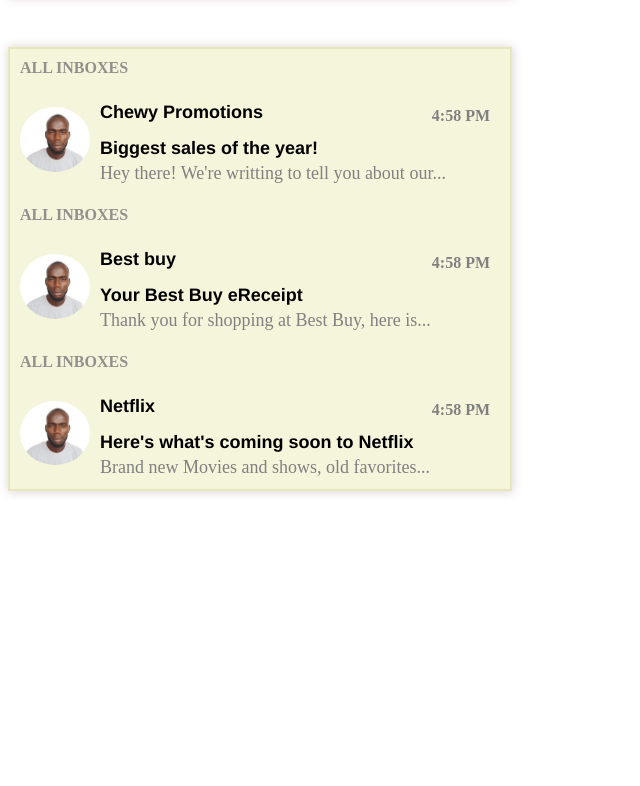
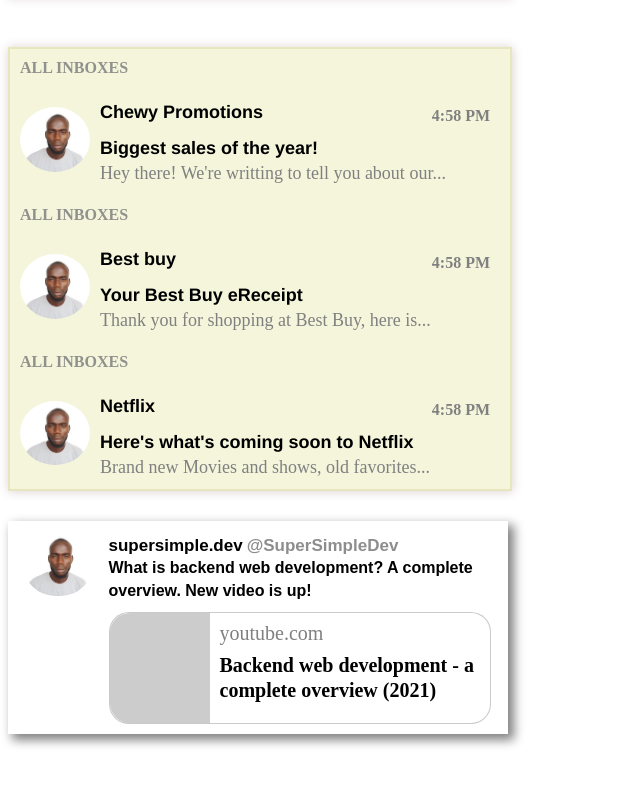
Before and after one commit to Yakub-Ojo/SimpleDevCssTutorials, a plain HTML site: page index.html in a window 1280 px wide. Shown: the part 1656-2442 px from the top of the page, without its empty margins (0-640 px from the left). Drawn offline with Linux system fonts and the light colour scheme.

Commit message:
complete design 13f added

```diff
--- a/index.html
+++ b/index.html
@@ -564,6 +564,33 @@
       </div>
     </div>
 
+    <div class="twitter-account">
+      <div class="twitter-account-pic">
+        <img src="passport.jpeg" alt="passport" style="width:70px;
+        border-radius: 35px;">
+      </div>
+      <div class="twitter-account-info">
+        <div class="twitter-account-details">
+          <div class="twitter-account-name">supersimple.dev</div>
+          <div class="twitter-account-address">@SuperSimpleDev</div>
+        </div>
+        <div class="tweet">
+          What is backend web development? A complete <br>
+          overview. New video is up!
+        </div>
+        <div class="link-box">
+          <div class="empty-space">
+
+          </div>
+          <div class="tweet-link">
+            <p class="youtube-link-paragraph"><a class="youtube-link"href="https:www.youtube.com">youtube.com</a></p>
+            <p class="link-desc">Backend web development - a <br>
+               complete overview (2021)</p>
+          </div>
+        </div>
+      </div>
+    </div>
+
   </section>
 </body>
 </html>
--- a/style.css
+++ b/style.css
@@ -205,4 +205,90 @@
   font-weight: 100;
   color:grey;
   line-height: 5px;
+
+
+}.twitter-account{
+  display: flex;
+  margin-top: 30px;
+  width: 500px;
+  box-shadow: 5px 5px 10px 1px grey;
 }
+.twitter-account-pic{
+  margin: 10px 15px;
+  width: 75px;
+}
+.twitter-account-info{
+  width: 425px;
+  margin-top: 15px;
+  margin-left: 0px;
+  margin-right: 0px;
+  display: flex;
+  flex-direction: column;
+  margin-bottom: 0px;
+
+}
+.twitter-account-details{
+  display: flex;
+  align-items: center;
+
+
+}
+.twitter-account-name{
+  font-size: 17px;
+  font-family: Arial, Helvetica, sans-serif;
+  font-weight: 800;
+  margin-right: 4px;
+}
+.twitter-account-address{
+  font-size: 17px;
+  font-family: Arial, Helvetica, sans-serif;
+  color: rgba(128, 128, 128, 0.897);
+  font-weight: 800;
+}
+.tweet{
+  margin-top: 0px;
+  margin-right: 10px;
+  font-family: Arial, Helvetica, sans-serif;
+  font-size: 16px;
+  font-weight: 600;
+  line-height: 23px;
+
+}
+.link-box{
+  background-color: white;
+  border-radius: 20px;
+  border: 1px solid rgba(128, 128, 128, 0.418);
+  display: flex;
+  margin-top: 10px;
+  margin-right: 10px;
+  margin-bottom: 10px;
+  margin-left: 0px;
+  width: 380px;
+  padding: 0px 0px;
+  line-height: 20px;
+}
+.empty-space{
+  background-color: rgba(128, 128, 128, 0.404);
+  width: 100px;
+  border-top-left-radius: 20px;
+  border-bottom-left-radius: 20px;
+
+}
+.tweet-link{
+  margin-left: 10px;
+  font-size: 20px;
+}
+.youtube-link{
+  text-decoration: none;
+  color: grey;
+}
+.youtube-link-paragraph{
+  margin-bottom: 10px;
+  line-height: 0px;
+}
+.link-desc{
+  margin-top: 20px;
+  margin-right: 10px;
+  line-height: 25px;
+  font-weight: 600;
+}
```
